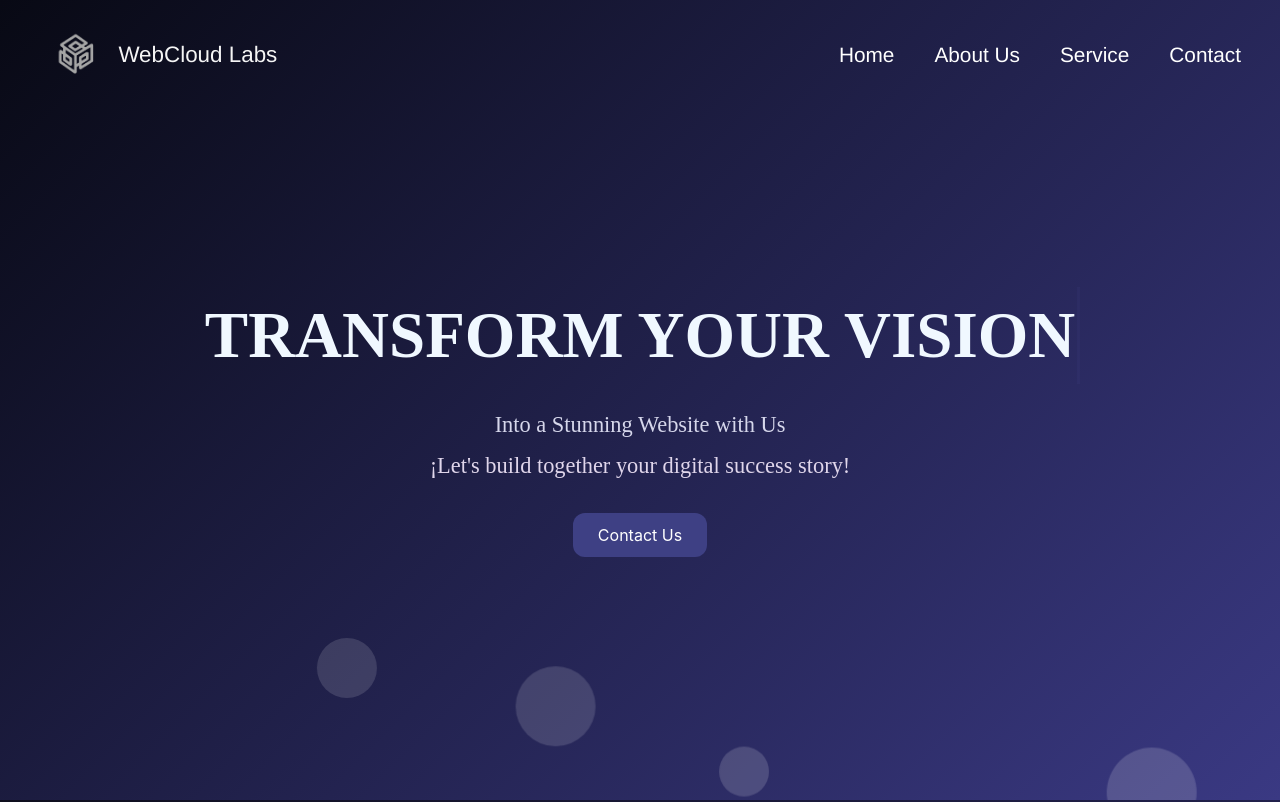
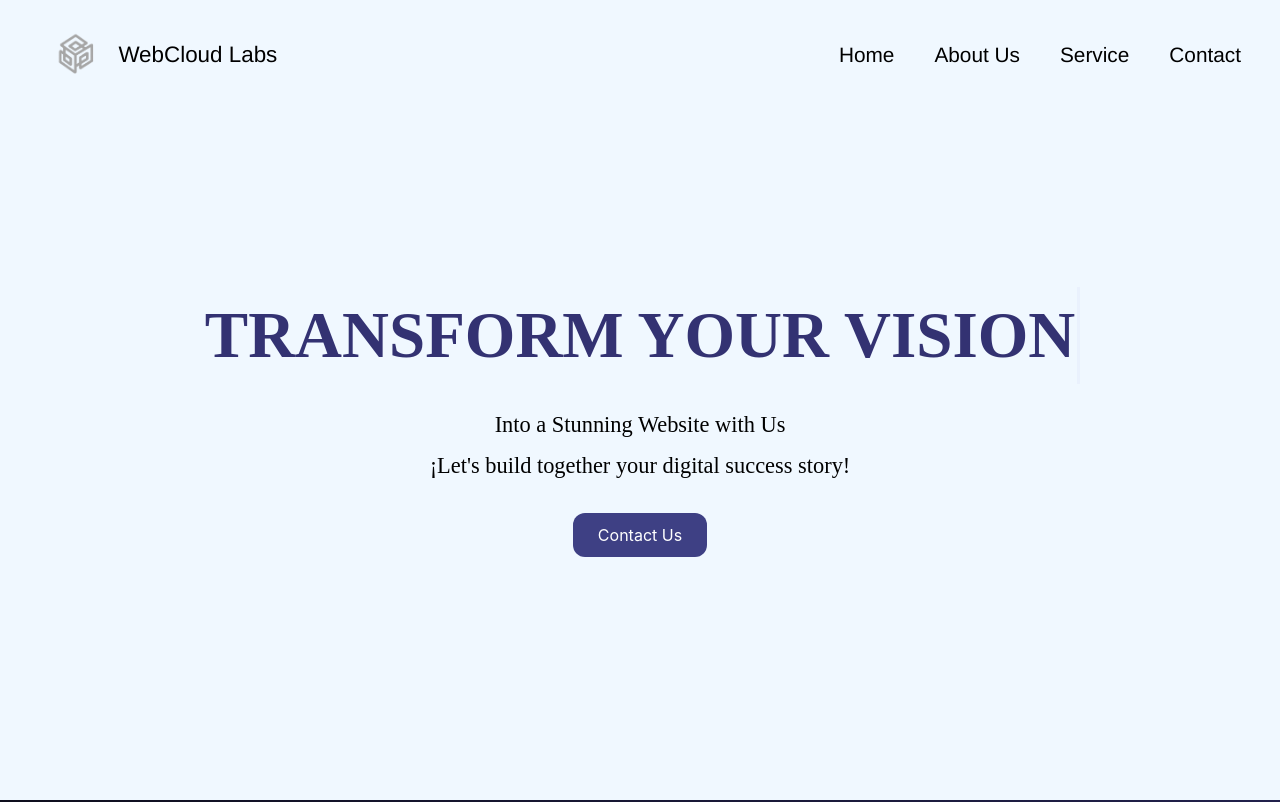
Before and after one commit to DEM2/WebCloud-Lab, a React (Vite) app: page / in a window 1280 px wide. Shown: the top 802 px of the page. Built offline with nearby package versions, Linux system fonts and the light colour scheme; a web font is replaced by a local one.

Commit message:
Nav-links minor updates

```diff
--- a/src/CSS/HomePage.css
+++ b/src/CSS/HomePage.css
@@ -6,12 +6,12 @@
   align-items: center;
   justify-content: center;
   text-align: center;
-  background: linear-gradient(135deg, #080914, #3a3983);
+  background: aliceblue;
 }
 
 .bubble {
   position: absolute;
-  background: rgba(255, 255, 255, 0.204);
+  background: rgba(255, 255, 255, 0);
   border-radius: 50%;
   opacity: 0;
   animation: floatUp linear infinite;
@@ -69,17 +69,13 @@
   font-weight: 700;
   text-transform: uppercase;
   text-align: center;
-  color: white;
+  color: #333272;
 }
-
-.color {
-    color: aliceblue;
-  }
 
 .principal-text {
   font-family: "Gabarito", serif;
   font-size: 1.4rem;
-  color: #d6d7eb;
+  color: #000000;
   text-align: center;
   margin-top: -20px;
 }
@@ -87,7 +83,7 @@
 .principal-texts{
   font-family: "Gabarito", serif;
   font-size: 1.4rem;
-  color: #e0d6eb;
+  color: #000000;
   text-align: center;
   margin-top: -15px;
   margin-bottom: 30px;
--- a/src/CSS/NavBar.css
+++ b/src/CSS/NavBar.css
@@ -21,6 +21,18 @@
   padding: 10px 40px;
 }
 
+.navbar.scrolled .logo-text {
+  color: white;
+}
+
+.navbar.scrolled .nav-links li a {
+  color: white;
+}
+
+.navbar.scrolled .nav-links li a:hover {
+  color: rgba(255, 255, 255, 0.7);
+}
+
 .navbar.hidden {
   transform: translateY(-100%);
 }
@@ -39,7 +51,7 @@
   font-size: 1.4rem;
   font-weight: 400;
   margin-left: 10px;
-  color: whitesmoke;
+  color: #000000;
   transition: opacity 0.4s ease, transform 0.4s ease;
 }
 
@@ -51,7 +63,7 @@
 
 .nav-links li a {
   text-decoration: none;
-  color: white;
+  color: #000000;
   font-size: 1.3rem;
   font-weight: 300;
   padding: 10px 15px;
@@ -59,14 +71,16 @@
 }
 
 .nav-links li a:hover {
-  color: #333284;
+  color: #312f73;
+  font-weight: 600;
+  text-shadow: 0px  0px 8px rgba(255, 255, 255, 0.8);;
   transform: translateY(-2px);
 }
 
 .menu-toggle {
   display: none;
   font-size: 28px;
-  color: white;
+  color: rgb(0, 0, 0);
   background: none;
   border: none;
   cursor: pointer;
```
